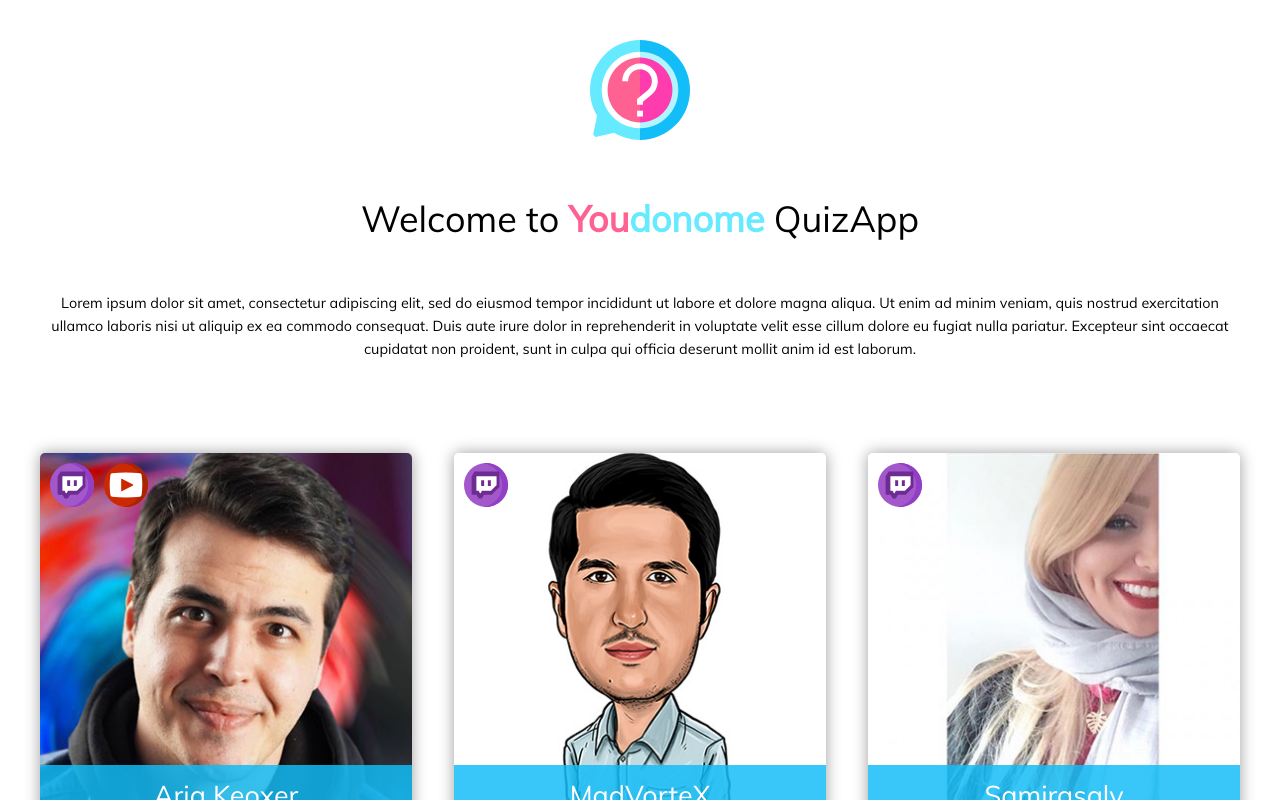
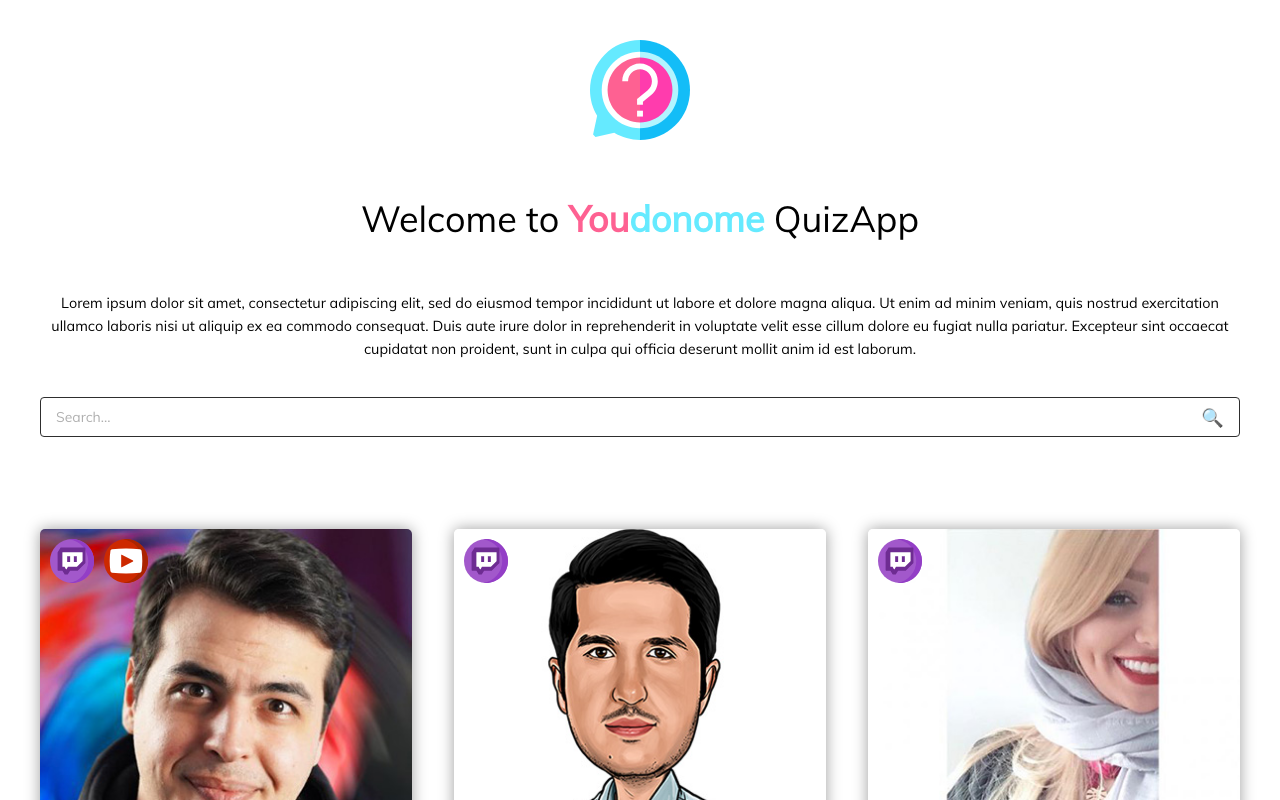
Before and after one commit to samanrashidii/youdonome, a Vue app: page / in a window 1280 px wide. Shown: the top 800 px of the page. Built offline with nearby package versions, Linux system fonts and the light colour scheme.

Commit message:
feature: search profiles in home page

```diff
--- a/src/locales/en.json
+++ b/src/locales/en.json
@@ -1,10 +1,13 @@
 {
   "common": {
     "logo": "Youdonome Logo",
-    "brandName": "<strong class='brand-text'>You<span>donome</span></strong>"
+    "brandName": "<strong class='brand-text'>You<span>donome</span></strong>",
+    "searchButton": "🔍"
   },
   "home": {
-    "mainTitle": "Welcome to {brandName} QuizApp"
+    "mainTitle": "Welcome to {brandName} QuizApp",
+    "searchProfiles": "Search...",
+    "noResult": "There are no results available!"
   },
   "howToPlay": {
     "title": "How to Play",
--- a/src/sass/components/socials.scss
+++ b/src/sass/components/socials.scss
@@ -1,4 +1,6 @@
 .socials{
+    margin: 20px -20px -20px -20px;
+    background-color: $color-grey-100;
     ul{
         display: flex;
         justify-content: center;
--- a/src/sass/prepared/_defaults.scss
+++ b/src/sass/prepared/_defaults.scss
@@ -174,6 +174,26 @@ button{
 	}
 }
 
+form{
+	&.search-form{
+		position: relative;
+		button{
+			position: absolute;
+			top: 0;
+			right: 0;
+			font-size: 1rem;
+			padding: 0;
+			height: 40px;
+			width: 55px;
+			margin-top: 0;
+			cursor: default;
+			opacity: 1 !important;
+			background-color: transparent;
+			transform: none !important;
+		}
+	}
+}
+
 // Defined Classes or Ids
 
 #app{
--- a/src/sass/prepared/_variables.scss
+++ b/src/sass/prepared/_variables.scss
@@ -19,6 +19,7 @@ $color-success: #00ff00;
 $color-warning: #0000ff;
 $color-white: #ffffff;
 $color-grey: #aeaeae;
+$color-grey-100: #e8e8e8;
 $color-grey-200: #e1e1e1;
 $color-grey-400: #9e9e9e;
 $color-grey-900: #2e2e2e;
@@ -41,7 +42,7 @@ $transition-sm: 0.2s ease-in-out;
 // Elements Styles
 $body-min-width: 320px;
 $input-height: 40px;
-$social-box-height: 120px;
+$social-box-height: 100px;
 $social-icon-width: 50px;
 $profile-box-width: 375px;
 $profile-box-height: 350px;
--- a/src/views/Home.vue
+++ b/src/views/Home.vue
@@ -13,6 +13,20 @@
         v-html="$t('howToPlay.description')"
         class="description mt-2 text-center"
       />
+      <form
+        class="search-form mt-2"
+        @submit.prevent
+      >
+        <input
+          v-model="search"
+          type="text"
+          name="search"
+          :placeholder="$t('home.searchProfiles')"
+        />
+        <button type="submit">
+          {{ $t('common.searchButton') }}
+        </button>
+      </form>
       <div
         v-if="profiles.length > 0"
         class="profile-box-wrapper"
@@ -26,6 +40,11 @@
           @click.native="profileClicked(profile)"
         />
       </div>
+      <h4
+        v-else
+        v-html="$t('home.noResult')"
+        class="mt-2 mb-2 text-center"
+      />
       <Socials />
     </div>
   </div>
@@ -46,10 +65,30 @@ export default {
     ProfileBox,
     Socials
   },
+  data () {
+    return {
+      search: null
+    }
+  },
   computed: {
     ...mapGetters({
-      profiles: 'profiles/profiles'
-    })
+      allProfiles: 'profiles/profiles'
+    }),
+    profiles () {
+      let profiles
+      if (this.search) {
+        profiles = this.allProfiles.filter(profile => {
+          const searchedName = this.search.toLowerCase()
+          const profileName = profile.name.toLowerCase()
+          if (profileName.indexOf(searchedName) !== -1) {
+            return profile
+          }
+        })
+      } else {
+        profiles = this.allProfiles
+      }
+      return profiles
+    }
   },
   methods: {
     profileClicked (profile) {
```
